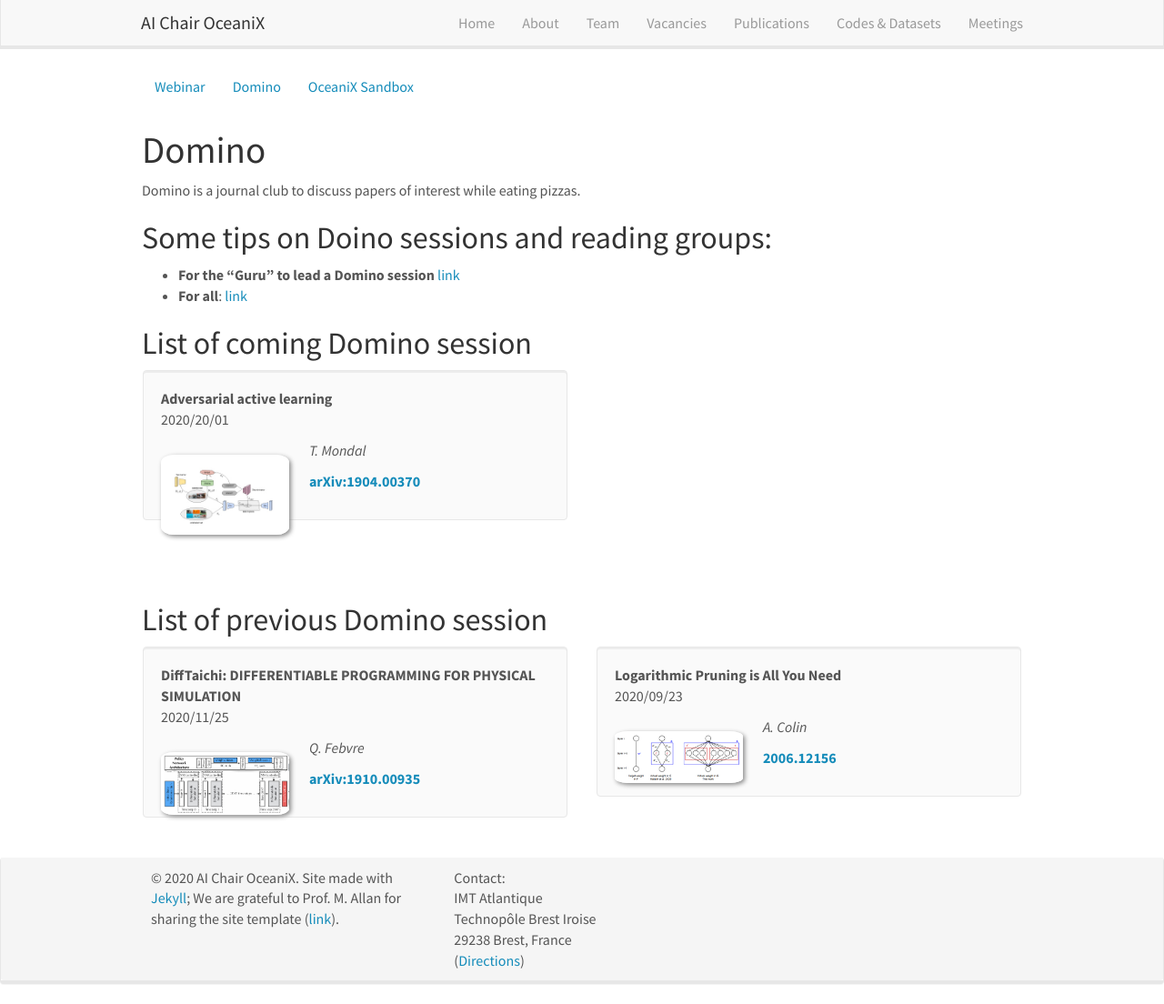
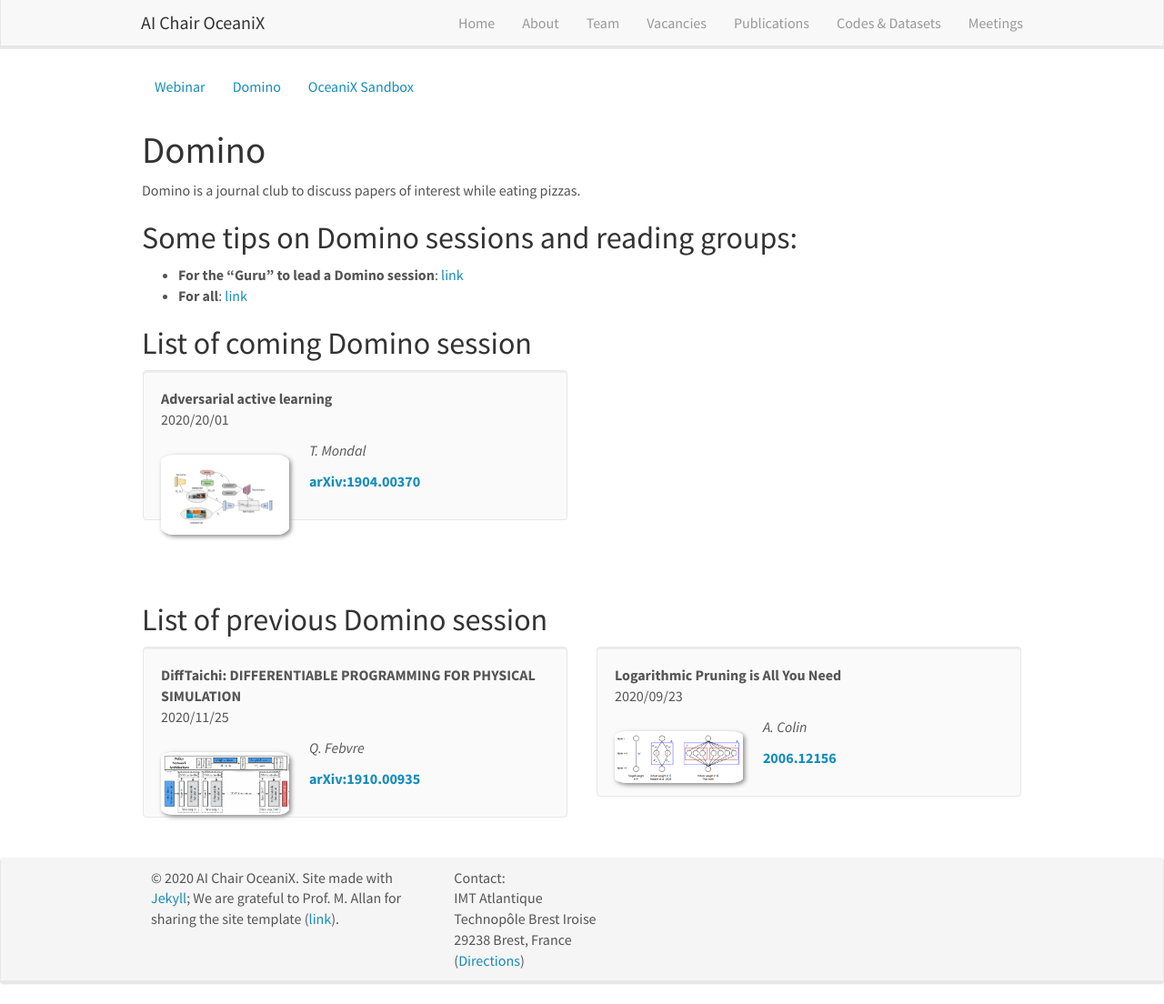
Before and after one commit to CIA-Oceanix/CIA-Oceanix.github.io, a Jekyll site: the page built from _pages/domino.md, in a window 1280 px wide and 1104 px high. Shown: the whole window at 91% size. Built offline with Jekyll 4.4.1, drawn with Linux system fonts in a browser that asks for light colours; nearby versions of some CDN libraries.

Commit message:
Update domino.md

```diff
--- a/_pages/domino.md
+++ b/_pages/domino.md
@@ -11,8 +11,8 @@ permalink: /domino
 Domino is a journal club to discuss papers of interest while eating pizzas.
 <!--**Zoom conference for session on Nov. 25**: [link](https://zoom.us/j/94354512890?pwd=cHNCMlVISVRnZjFuN29TV2d2a1R3UT09)-->
 
-## Some tips on Doino sessions and reading groups:
-- **For the "Guru" to lead a Domino session** [link](http://muratbuffalo.blogspot.fr/2015/05/how-to-run-effective-paper-reading.html)
+## Some tips on Domino sessions and reading groups:
+- **For the "Guru" to lead a Domino session**: [link](http://muratbuffalo.blogspot.fr/2015/05/how-to-run-effective-paper-reading.html)
 - **For all**: [link](http://muratbuffalo.blogspot.fr/2013/07/how-i-read-research-paper.html)
 
 ## List of coming Domino session
```
